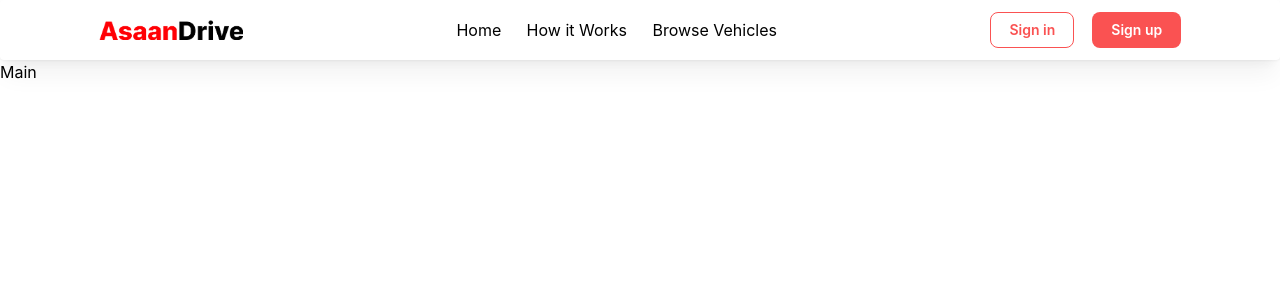
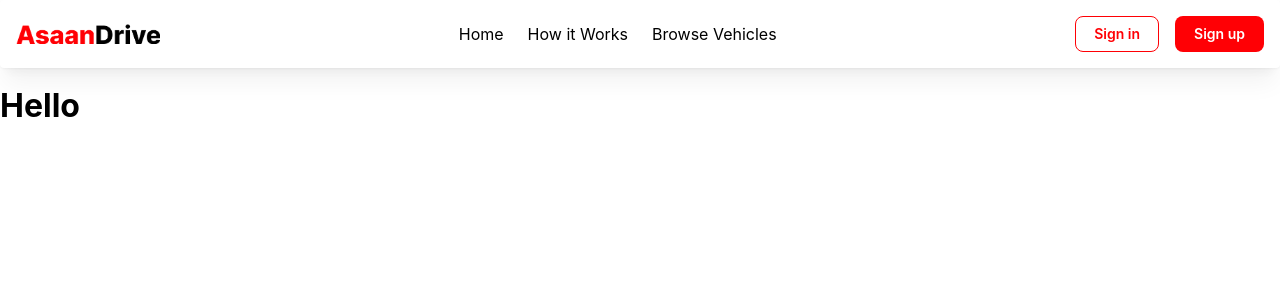
Before and after one commit to MuhammadHarisBaloch/app-asaan-drive, a Next.js app: page / in a window 1280 px wide. Shown: the top 300 px of the page. Built offline with nearby package versions, Linux system fonts and the light colour scheme.

Commit message:
[FEAT] Basic Setup Structure

```diff
--- a/src/app/layout.tsx
+++ b/src/app/layout.tsx
@@ -1,10 +1,12 @@
 import '@mantine/core/styles.css';
 
 import { ColorSchemeScript, MantineProvider, mantineHtmlProps } from '@mantine/core';
+import BaseLayout from "@/components/layouts/BaseLayout";
+import theme from "@/styles/theme";
 
 export const metadata = {
-  title: 'My Mantine app',
-  description: 'I have followed setup instructions carefully',
+  title: "My Mantine app",
+  description: "I have followed setup instructions carefully",
 };
 
 export default function RootLayout({
@@ -18,7 +20,9 @@ export default function RootLayout({
         <ColorSchemeScript />
       </head>
       <body>
-        <MantineProvider>{children}</MantineProvider>
+        <MantineProvider theme={theme}>
+          <BaseLayout>{children}</BaseLayout>
+        </MantineProvider>
       </body>
     </html>
   );
--- a/src/app/page.tsx
+++ b/src/app/page.tsx
@@ -1,28 +1,6 @@
-import { AppShell, AppShellHeader, AppShellMain,Button,Flex,Group,Image,Paper,Text, UnstyledButton } from "@mantine/core";
+import BaseLayout from "@/components/layouts/BaseLayout";
+import { Button } from "@mantine/core";
 
 export default function Home() {
-
-  return (
-
-  <AppShell header={{height:60}}>
-     <AppShellHeader withBorder={false}>
-      <Paper shadow="md">
-      <Group py="sm" justify="space-around">
-      <Image src="\logo\AsaanDrive.png" h={20}  w="auto"/>
-      <Flex gap={25.37}>
-      <UnstyledButton>Home</UnstyledButton>
-      <UnstyledButton>How it Works</UnstyledButton>
-      <UnstyledButton>Browse Vehicles</UnstyledButton>
-      </Flex>
-      <Flex gap={18}>
-      <Button variant="outline" color="red" radius="md">Sign in</Button>
-      <Button  color="red" radius="md" >Sign up</Button>
-      </Flex>
-      </Group>
-      </Paper>
-     </AppShellHeader>
-     <AppShellMain>Main</AppShellMain>
-    </AppShell>
-
-   );
+  return <h1>Hello</h1>;
 }
--- /dev/null
+++ b/src/components/layouts/BaseLayout/index.tsx
@@ -0,0 +1,41 @@
+import Images from "@/constants/Images";
+import {
+  AppShell,
+  AppShellHeader,
+  Paper,
+  Group,
+  Flex,
+  UnstyledButton,
+  Button,
+  AppShellMain,
+  Image,
+} from "@mantine/core";
+import { PropsWithChildren } from "react";
+
+export default function BaseLayout({ children }: PropsWithChildren) {
+  return (
+    <AppShell header={{ height: 60 }}>
+      <AppShellHeader withBorder={false}>
+        <Paper shadow="md">
+          <Group p="lg" justify="space-between">
+            <Image src={Images.logos.simple} h={20} w="auto" />
+            <Flex gap="xl">
+              <UnstyledButton>Home</UnstyledButton>
+              <UnstyledButton>How it Works</UnstyledButton>
+              <UnstyledButton>Browse Vehicles</UnstyledButton>
+            </Flex>
+            <Flex gap="lg">
+              <Button variant="outline" color="red" radius="md">
+                Sign in
+              </Button>
+              <Button color="red" radius="md">
+                Sign up
+              </Button>
+            </Flex>
+          </Group>
+        </Paper>
+      </AppShellHeader>
+      <AppShellMain>{children}</AppShellMain>
+    </AppShell>
+  );
+}
--- /dev/null
+++ b/src/constants/Images/index.ts
@@ -0,0 +1,5 @@
+const Images = {
+    logos:{simple:'/logo/AsaanDrive.png'}
+}
+
+export default Images;
--- /dev/null
+++ b/src/styles/theme.ts
@@ -0,0 +1,30 @@
+import { createTheme, rem } from "@mantine/core";
+
+const theme = createTheme({
+  primaryShade: 9,
+  colors: {
+    red: [
+      "#FF0005",
+      "#FF0005",
+      "#FF0005",
+      "#FF0005",
+      "#FF0005",
+      "#FF0005",
+      "#FF0005",
+      "#FF0005",
+      "#FF0005",
+      "#FF0005",
+    ],
+  },
+  spacing: {
+    xs: rem(4),
+    sm: rem(8),
+    md: rem(12),
+    lg: rem(16),
+    xl: rem(24),
+    xxl: rem(32),
+    "3xl": rem(56),
+  },
+});
+
+export default theme;
```
